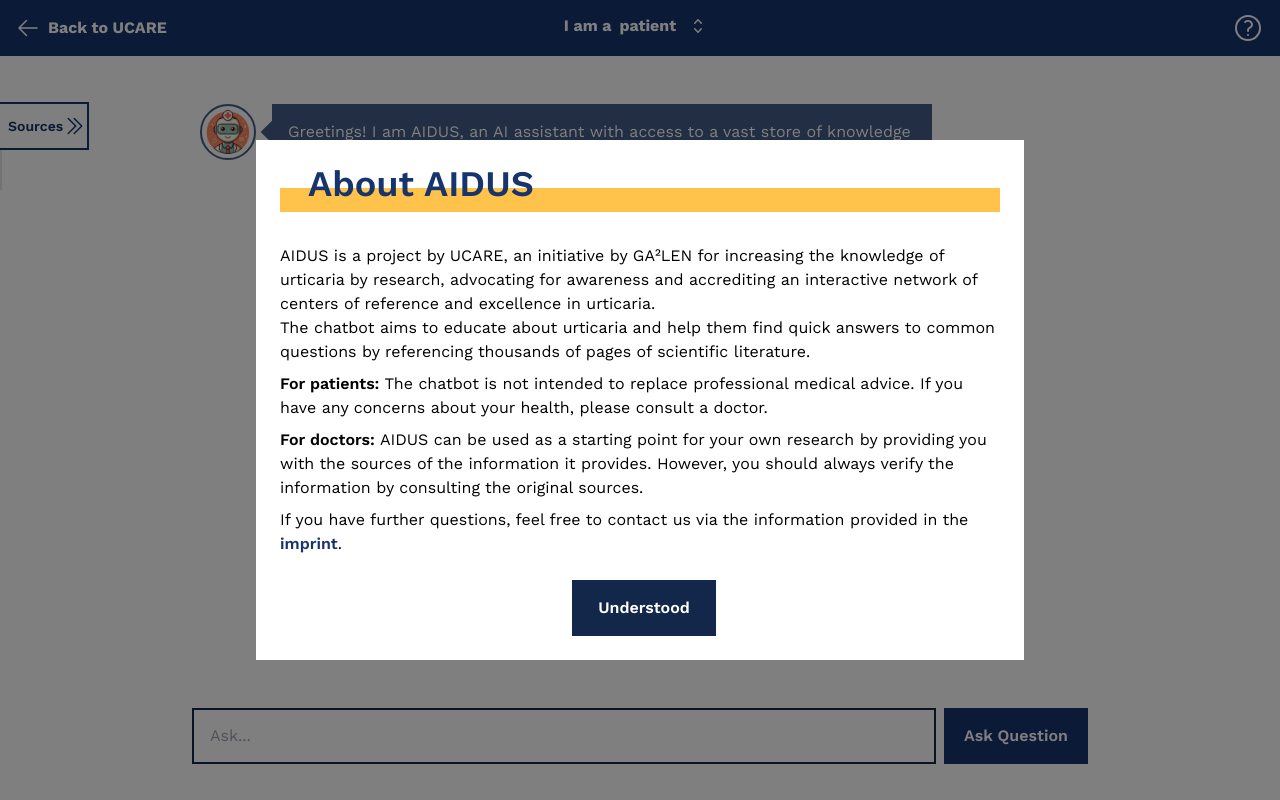
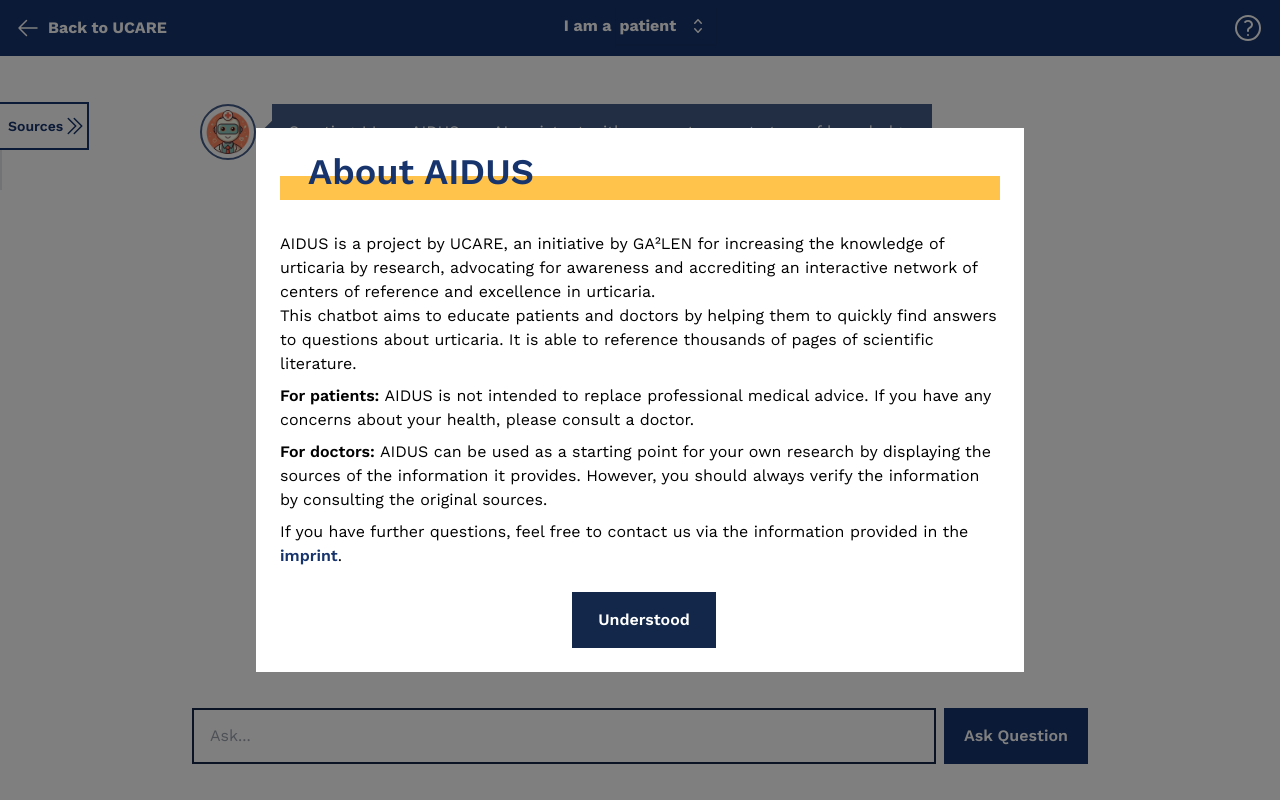
Before and after one commit to benedictbihl/AIDUS-Chatbot, a Next.js app: page / in a window 1280 px wide. Built offline with nearby package versions, Linux system fonts and the light colour scheme.

Commit message:
Update chatbot information in Dialog component

```diff
--- a/app/components/Dialog.tsx
+++ b/app/components/Dialog.tsx
@@ -31,25 +31,23 @@
               reference and excellence in urticaria.
             </p>
             <p>
-              The chatbot aims to educate about urticaria and help them find
-              quick answers to common questions by referencing thousands of
-              pages of scientific literature.
+              This chatbot aims to educate patients and doctors by helping them
+              to quickly find answers to questions about urticaria. It is able
+              to reference thousands of pages of scientific literature.
             </p>
             <p className="my-2">
               <span className="font-semibold">For patients: </span>
-              The chatbot is not intended to replace professional medical
-              advice. If you have any concerns about your health, please consult
-              a doctor.
+              AIDUS is not intended to replace professional medical advice. If
+              you have any concerns about your health, please consult a doctor.
             </p>
             <p className="mb-2">
               <span className="font-semibold">For doctors: </span>
               AIDUS can be used as a starting point for your own research by
-              providing you with the sources of the information it provides.
-              However, you should always verify the information by consulting
-              the original sources.
+              displaying the sources of the information it provides. However,
+              you should always verify the information by consulting the
+              original sources.
             </p>
             <p className="mb-2">
-              {" "}
               If you have further questions, feel free to contact us via the
               information provided in the{" "}
               <a
```
